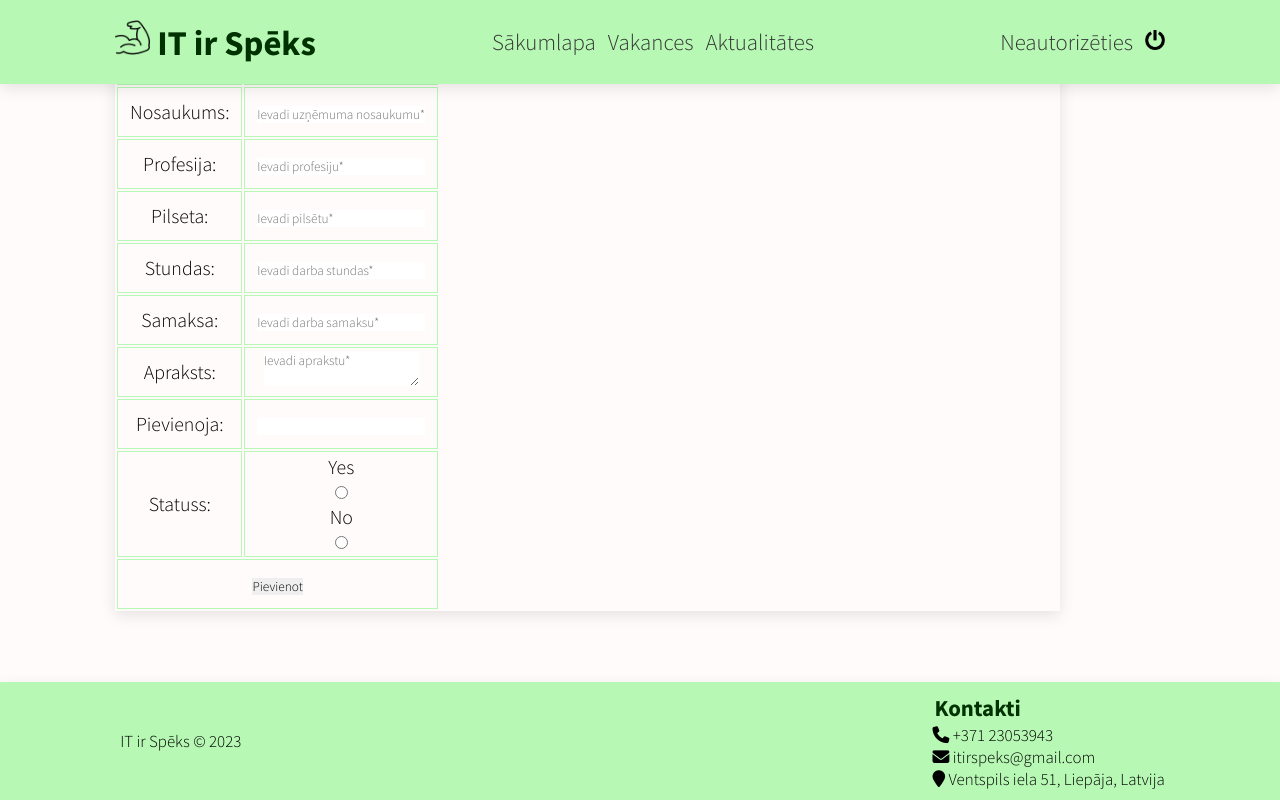
After one commit to GNarvils/IT-ir-Speks, a PHP site: page /pievienotv.php in a window 1280 px wide. The commit adds this page. Run offline with PHP 8.4, Linux system fonts and the light colour scheme; the visitor is signed in with stand-in values (Sample User, id 1); data that the repository does not hold is empty.

Commit message:
Pievienot, rediget un dzest

```diff
--- a/header.php
+++ b/header.php
@@ -1,4 +1,7 @@
-<?php         session_start();?>
+<?php
+session_start();
+?>
+
 <!DOCTYPE html>
 <html lang="lv">
 <head>
@@ -8,7 +11,7 @@
     <title>IT ir Spēks</title>
     <link rel="stylesheet" href="style.css">
     <link rel="shortcut icon" href="https://www.freeiconspng.com/thumbs/muscle-icon/muscular-gymnast-arm-muscles-show-8.png">
-    <link rel="stylesheet" href="https://cdnjs.cloudflare.com/ajax/libs/font-awesome/6.2.0/css/all.min.css">
+    <link rel="stylesheet" href="https://cdnjs.cloudflare.com/ajax/libs/font-awesome/6.4.0/css/all.min.css">
 </head>
 <body class="containter">
     <header>
@@ -21,7 +24,9 @@
             <a href='vakances.php'>Vakances</a>
             <a href='aktualitates.php'>Aktualitātes</a>
             <?php if(isset($_SESSION["Epasts"])){
+                if(isset($_SESSION["Admin"])){
             echo "<a href='darbinieki.php'>Darbineiki</a>";
+                }
         }?>
         </nav>
         <div class="auto">
--- a/index.php
+++ b/index.php
@@ -1,6 +1,5 @@
 
 <?php
-$page = "sakums";
 require("header.php");
 require("login.php");
 ?>
--- a/login.php
+++ b/login.php
@@ -1,4 +1,4 @@
-<?php if(isset($_POST["Autorizējies"])){
+<?php  if(isset($_POST["Autorizējies"])){
 								require "connect_db.php";
 								session_start();
 
@@ -8,7 +8,6 @@
 								$sqlVaicajums = "SELECT * FROM lietotaji WHERE Epasts = '$Epasts'";
 
 								$rezultats = mysqli_query($savienojums, $sqlVaicajums);
-
 								if(mysqli_num_rows($rezultats) == 1){
 									while($row = mysqli_fetch_array($rezultats)){
 										if(password_verify($Parole, $row["Parole"])){
--- /dev/null
+++ b/pievienotv.php
@@ -0,0 +1,108 @@
+<?php
+        require "header.php";
+        session_start();
+        if(isset($_SESSION["Epasts"])){
+            if($_SERVER['REQUEST_METHOD'] == 'POST'){
+            require "connect_db.php";
+
+            if(isset($_POST['pievienot'])){
+                $logo_ievade = $_POST['logoP'];
+                $nosaukumu_ievade = $_POST['nosaukumsP'];
+                $profesija_ievade = $_POST['profesijaP'];
+                $pilseta_ievade = $_POST['pilsetaP'];
+                $stundas_ievade = $_POST['stundasP'];
+                $samaksa_ievade = $_POST['samaksaP'];
+                $apraksta_ievade = $_POST['aprakstsP'];
+                $pievienoja = $_POST['pievienoja'];
+                if($_POST['Statuss'] = 'Yes'){
+                    $ID_Statuss = 1;
+                }else{
+                    $ID_Statuss = 2;
+                }
+                    if(!empty($logo_ievade) && !empty($nosaukumu_ievade) && !empty($profesija_ievade) && !empty($pilseta_ievade) && !empty($stundas_ievade) && !empty($samaksa_ievade) && !empty($apraksta_ievade)){
+                        $pievienot_vakanci_SQL = "INSERT INTO vakance(Logo, Nosaukums, Profesija, Pilseta, Stundas, Samaksa, Apraksts, ID_Lietotaji, ID_Statuss) VALUES ('$logo_ievade', '$nosaukumu_ievade', '$profesija_ievade', '$pilseta_ievade', '$stundas_ievade', '$samaksa_ievade', '$apraksta_ievade', '$pievienoja', '$ID_Statuss')";
+
+                        if(mysqli_query($savienojums, $pievienot_vakanci_SQL)){
+                            echo "<br><div class='pieteiksanaskluda zals'>Pievienošana ir noritējusi veiksmīgi!</div>";
+                            header("Refresh: 0; url=vakances.php");
+                        }else{
+                            echo "<br><div class='pieteiksanaskluda sarkans'>Pievienošana nav izdevusies! Mēģiniet vēlreiz!</div>";
+                            header("Refresh: 5; url=pievienotv.php");
+                        }
+                    }else{
+                        echo "<div class='pieteiksanaskluda sarkans'>Pievienošana nav izdevusies! Kāds no ievades laukiem aizpildīts NEKOREKTI!</div>";
+                    }
+            }else{
+                $Epasts = $_SESSION["Epasts"];
+                $idVaicajums = "SELECT * FROM lietotaji WHERE Epasts = '$Epasts' limit 1";
+                $atlasaID = mysqli_query($savienojums, $idVaicajums);
+                while($row = mysqli_fetch_assoc($atlasaID)){
+                    $ID_Lietotaji = $row["Lietotaji_ID"];
+                }
+            }
+        }
+    ?>
+    <section class="admin">
+    <div class="row">
+        <div class="info">
+            <div class="head-info">Pievienot jaunu specialitāti</div>
+            <table class="adminTabula">
+            <form action="" method="POST">
+                <tr>
+                <td>Logo: </td>
+                <td><input type="text" placeholder="Ievadi logo URL*" name="logoP" class="ievietot" title="Bilde" required></td>
+                </tr>
+                <tr>
+                <td>Nosaukums:</td>
+                <td><input type="text" placeholder="Ievadi uzņēmuma nosaukumu*" name="nosaukumsP" class="ievietot" title="Nosaukums" maxlength="45"required></td>
+                </tr>
+                <tr>
+                <td>Profesija:</td>
+                <td><input type="text" placeholder="Ievadi profesiju*" name="profesijaP" class="ievietot" title="Profesija" maxlength="60"required></td>
+                </tr>
+                <tr>
+                <td>Pilseta:</td>
+                <td><input type="text" placeholder="Ievadi pilsētu*" name="pilsetaP" class="ievietot" title="Pilsēta" maxlength="50" required></td>
+                </tr>
+                <tr>
+                <td>Stundas:</td>
+                <td><input type="text" placeholder="Ievadi darba stundas*" name="stundasP" class="ievietot" title="Stundas" maxlength="40" required></td>
+                </tr>
+                <tr>
+                <td>Samaksa:</td>
+                <td><input type="text" placeholder="Ievadi darba samaksu*" name="samaksaP" class="ievietot" title="Samaksa" maxlength="12" required></td>
+                </tr>
+                <tr>
+                <td>Apraksts:</td>
+                <td> <textarea type="text" placeholder="Ievadi aprakstu*" name="aprakstsP" class="ievietot2" title="Vakances apraksts" required></textarea></td>
+                </tr>
+                <tr>
+                <td>Pievienoja:</td>
+                <?php
+                echo "<td><input type='text'  name='pievienoja' value = '$ID_Lietotaji' readonly></td>"
+                ?>
+                </tr>
+                <tr>
+                <td>Statuss:</td>
+                <td><p>Yes</p><input type="radio" name="Statuss" value="Yes">
+                <p>No</p><input type="radio" name="Statuss" value="No">
+                </td>
+                </tr>
+                <tr>
+                <td colspan='2'><input type="submit" value="Pievienot"  name="pievienot" ></td>
+                </tr>
+            </form>
+            </table>
+        </div>
+    </div>
+</section>
+    <?php
+}else{
+            echo "<div class='pieteiksanaskluda sarkans'>
+            <br>
+            Notikusi kļūda!
+            Lūdzu ielagojieties jūsu kontā!
+          </div>";
+          header("Refresh: 2; url=vakances.php");
+}?>
+<?php include "footer.php" ?>
--- a/style.css
+++ b/style.css
@@ -42,6 +42,7 @@ html{
     font-size: 62%;
     scroll-behavior: smooth;
     scroll-padding-top: 8rem;
+    background: var(--bg);
 }
 
 html::-webkit-scrollbar{
```
Also changed, not shown: other parts of style.css (+33 -3 lines), aktualitates.php (+20 -10 lines), deletea.php (added, +16 -0 lines), deletev.php (added, +16 -0 lines), edita.php (added, +66 -0 lines), pieteikties.php (+5 -8 lines), vakances.php (+19 -7 lines), editv.php (added), pievienota.php (added).
